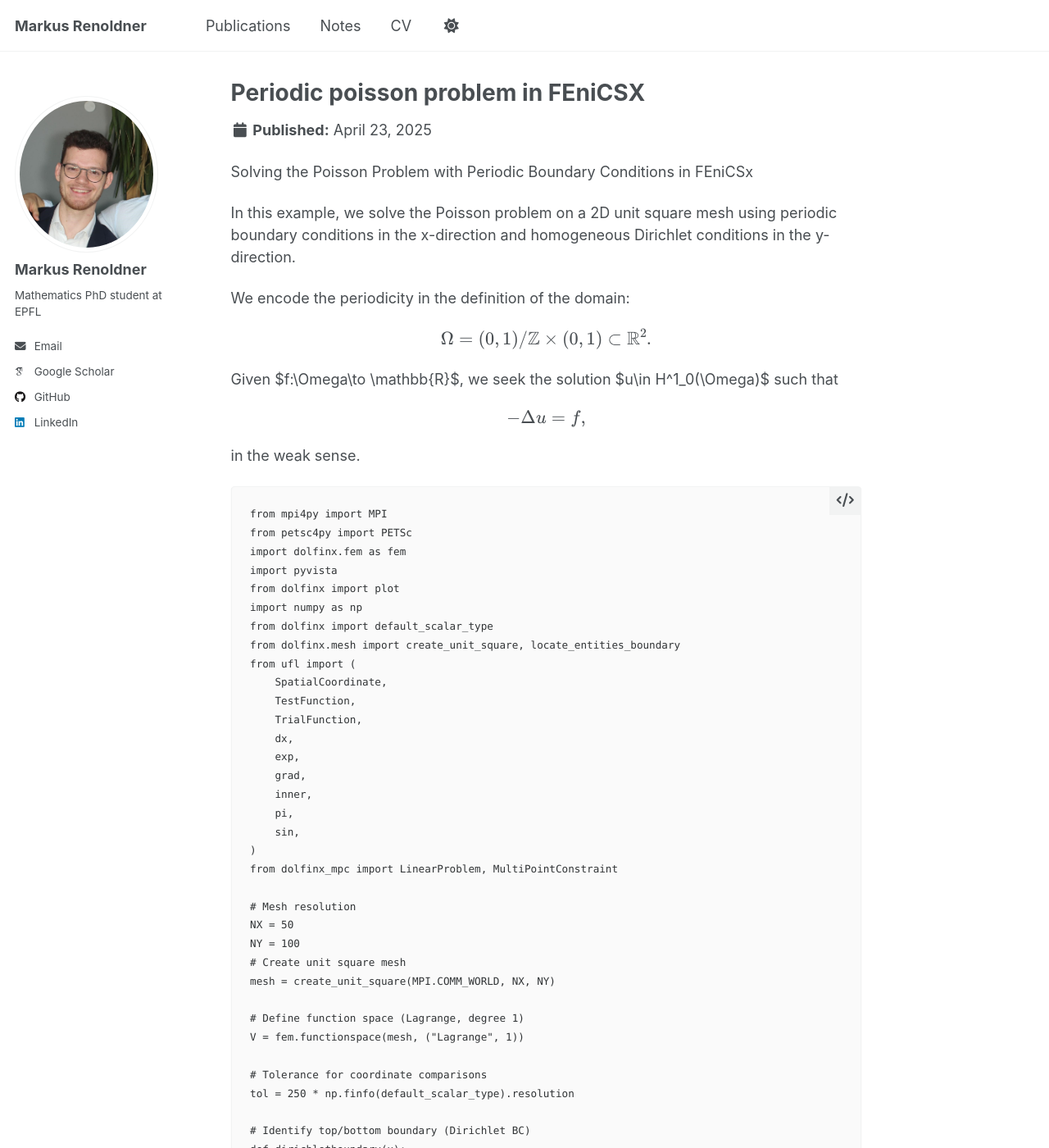
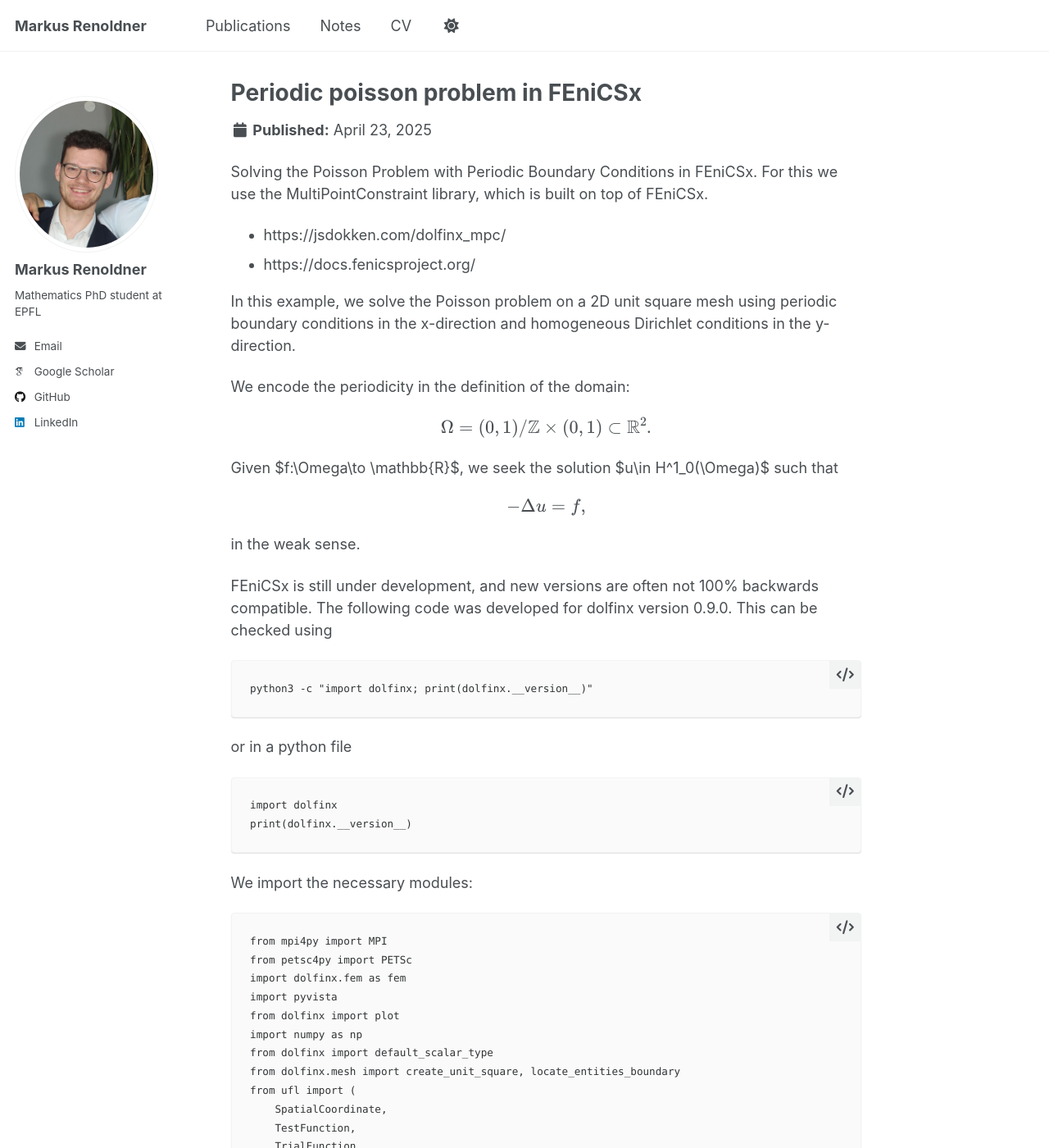
Before and after one commit to markusrenoldner/website, a Jekyll site: the page built from _portfolio/portfolio-1.md, in a window 1280 px wide and 1400 px high. Shown: the whole window at 82% size. Built offline with Jekyll 4.4.1, drawn with Linux system fonts in a browser that asks for light colours; some web fonts are replaced; some of the changed text lies outside the part shown.

Commit message:
Update portfolio-1.md

````diff
--- a/_portfolio/portfolio-1.md
+++ b/_portfolio/portfolio-1.md
@@ -1,10 +1,13 @@
 ---
-title: 'Periodic poisson problem in FEniCSX'
+title: 'Periodic poisson problem in FEniCSx'
 excerpt: "Solving the poisson problem on a periodic mesh in FEniCSX <br/><img src='/images/poisson_periodic_scalar-1.png'>"
 collection: portfolio
 ---
 
-Solving the Poisson Problem with Periodic Boundary Conditions in FEniCSx
+Solving the Poisson Problem with Periodic Boundary Conditions in FEniCSx. For this we use the MultiPointConstraint library, which is built on top of FEniCSx.
+
+- https://jsdokken.com/dolfinx_mpc/
+- https://docs.fenicsproject.org/
 
 In this example, we solve the Poisson problem on a 2D unit square mesh using periodic boundary conditions in the x-direction and homogeneous Dirichlet conditions in the y-direction.
 
@@ -18,9 +21,18 @@ $$-\Delta u = f,$$
 
 in the weak sense.
 
+FEniCSx is still under development, and new versions are often not 100% backwards compatible. The following code was developed for dolfinx version 0.9.0. This can be checked using
 
+```
+python3 -c "import dolfinx; print(dolfinx.__version__)"
+```
+or in a python file
+```
+import dolfinx
+print(dolfinx.__version__)
+```
 
-
+We import the necessary modules:
 ```
 from mpi4py import MPI
 from petsc4py import PETSc
@@ -42,7 +54,11 @@ from ufl import (
     sin,
 )
 from dolfinx_mpc import LinearProblem, MultiPointConstraint
+```
 
+Next, we define the mesh
+
+```
 # Mesh resolution
 NX = 50
 NY = 100
@@ -118,3 +134,8 @@ plotter.save_graphic("poisson_periodic_scalar.pdf")
 plotter.show()
 
 ```
+
+
+The code produces the following image:
+
+<br/><img src='/images/poisson_periodic_scalar-1.png'>
````
